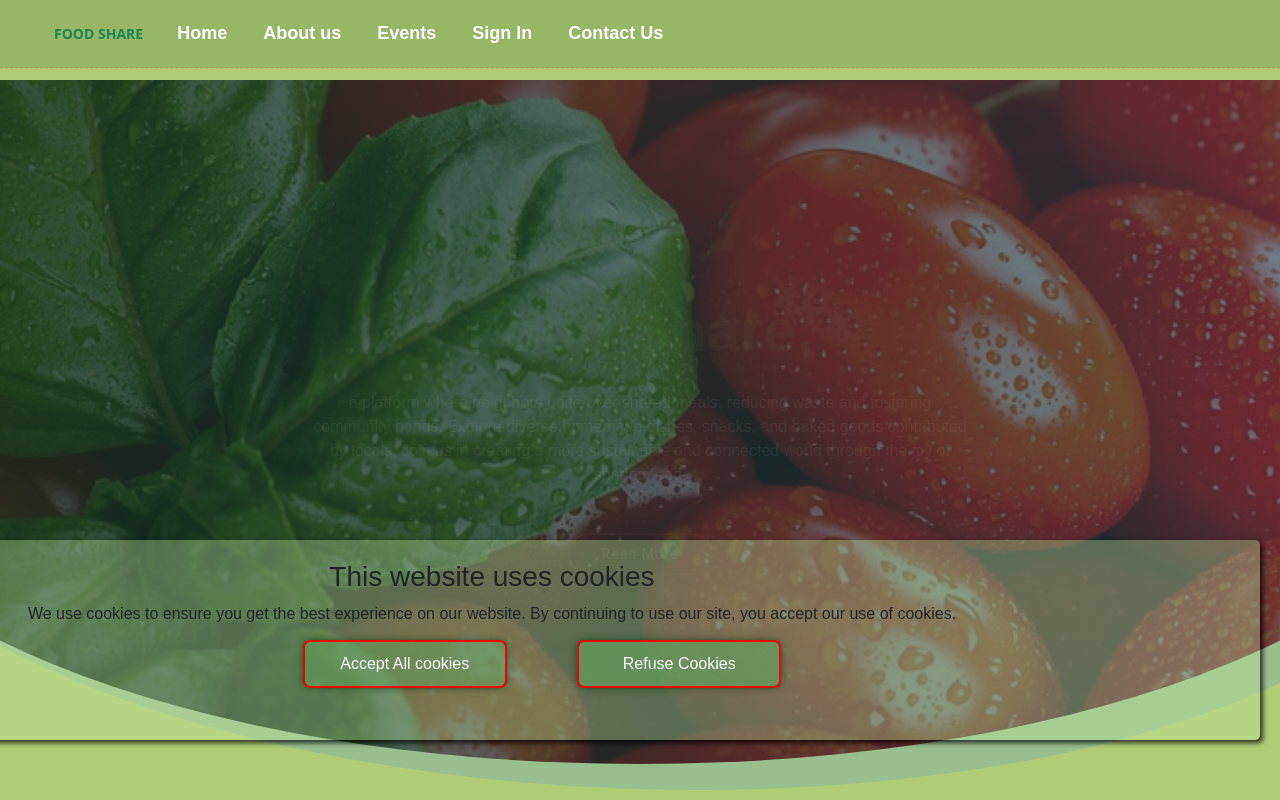
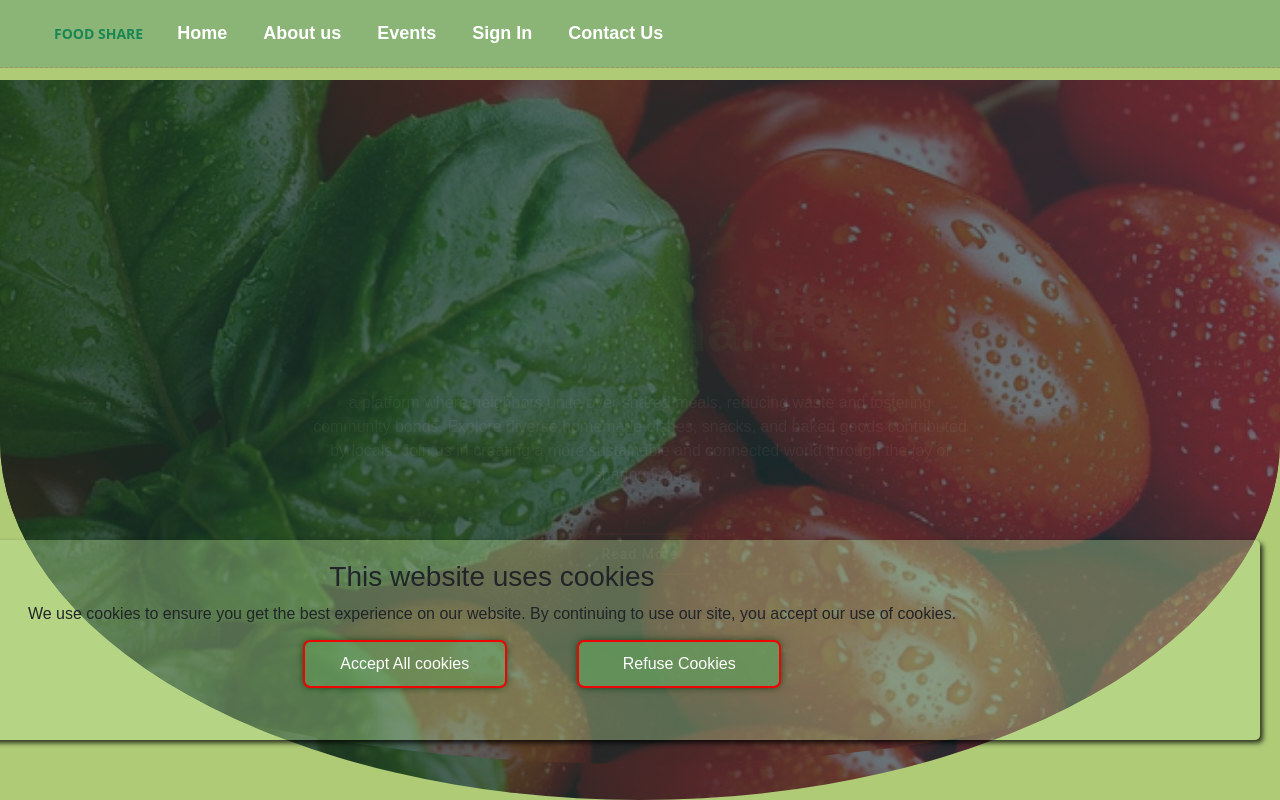
Before and after one commit to JacquelineTuyisenge/Elevate-web_summative, a website with bundled scripts: page index.html in a window 1280 px wide. Shown: the top 800 px of the page. Built offline with nearby package versions, Linux system fonts and the light colour scheme; some packages are replaced by stand-ins of ours; no server answers; files whose address does not match are found by name.

Commit message:
new commit

```diff
--- a/CSS/style.scss
+++ b/CSS/style.scss
@@ -373,6 +373,16 @@ a:hover {
 # Hero Section
 --------------------------------------------------------------*/
 #hero {
+  background: linear-gradient(to right, rgba(25, 47, 32, 0.8), rgba(30, 67, 86, 0.6)), url(/images/home-bg-img.jpg) ;
+  background-size: cover;
+  background-position: center;
+  background-repeat: no-repeat;
+  position: absolute;
+  left: 50%;
+  top: 0;
+  z-index: 0;
+  border-radius: 0 0 50% 50%;
+  transform: translateX(-50%) rotate(0deg);
   width: 100%;
   height: 90vh;
   overflow: hidden;
@@ -405,7 +415,6 @@ a:hover {
   top: 0;
   width: 130%;
   height: 96%;
-  background: #68A4C4;
   opacity: 0.3;
   z-index: 0;
   border-radius: 0 0 50% 50%;
@@ -2518,7 +2527,7 @@ section {
 }
 
 #navbar.navbar {
-  background-color: rgba(1, 48, 1, 0.134);
+  background-color: rgba(107, 163, 120, 0.541);
   border-bottom: 0.5px dashed rgba(244, 13, 5, 0.182);
   ;
   position: fixed;
```
Also changed, not shown: CSS/style.css, 1 other file.
